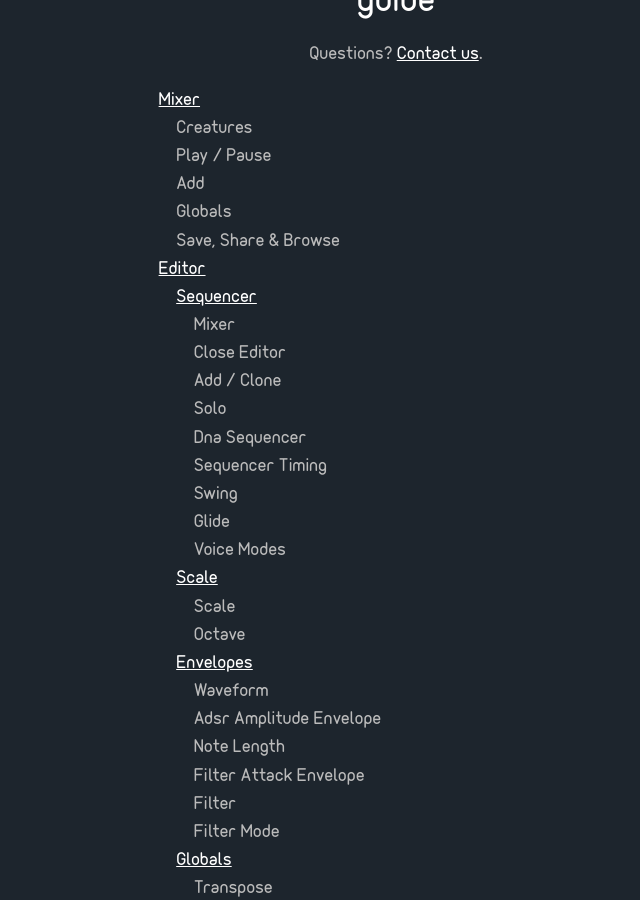
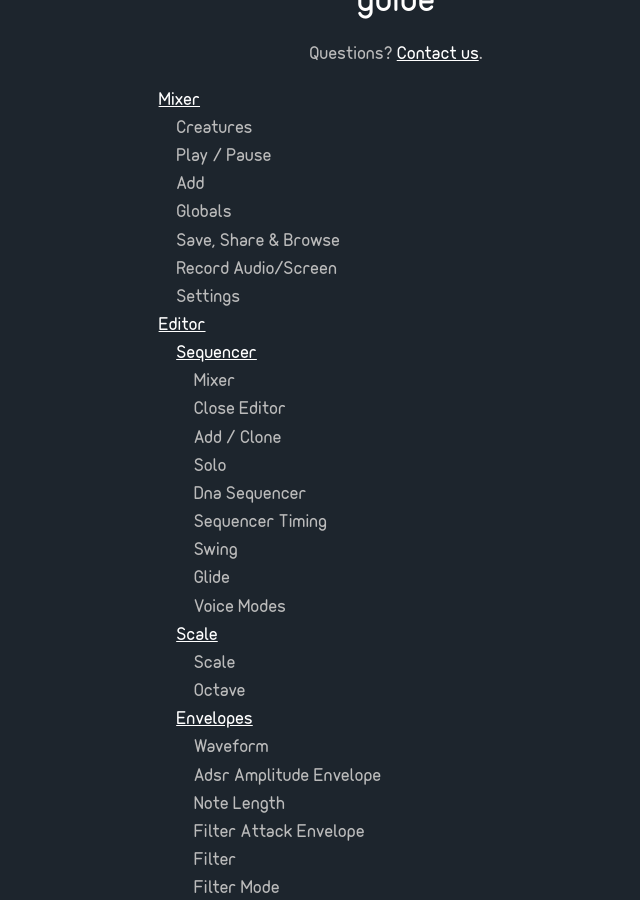
Before and after one commit to oknk/seaquence, a Jekyll site: the page built from guide.md, in a window 1280 px wide and 900 px high, scrolled down 393 px. Shown: the whole window, without its empty margins (244-884 px from the left). Built offline with Jekyll 4.4.1, drawn with Linux system fonts in a browser that asks for light colours.

Commit message:
Updating guide TOC

```diff
--- a/guide.md
+++ b/guide.md
@@ -179,6 +179,8 @@ Questions? [Contact us](/seaquence/contact).
   - Add
   - Globals
   - Save, Share & Browse
+  - Record Audio/Screen
+  - Settings
 - [Editor](#editor)
   - [Sequencer](#sequencer)
     - Mixer
```
